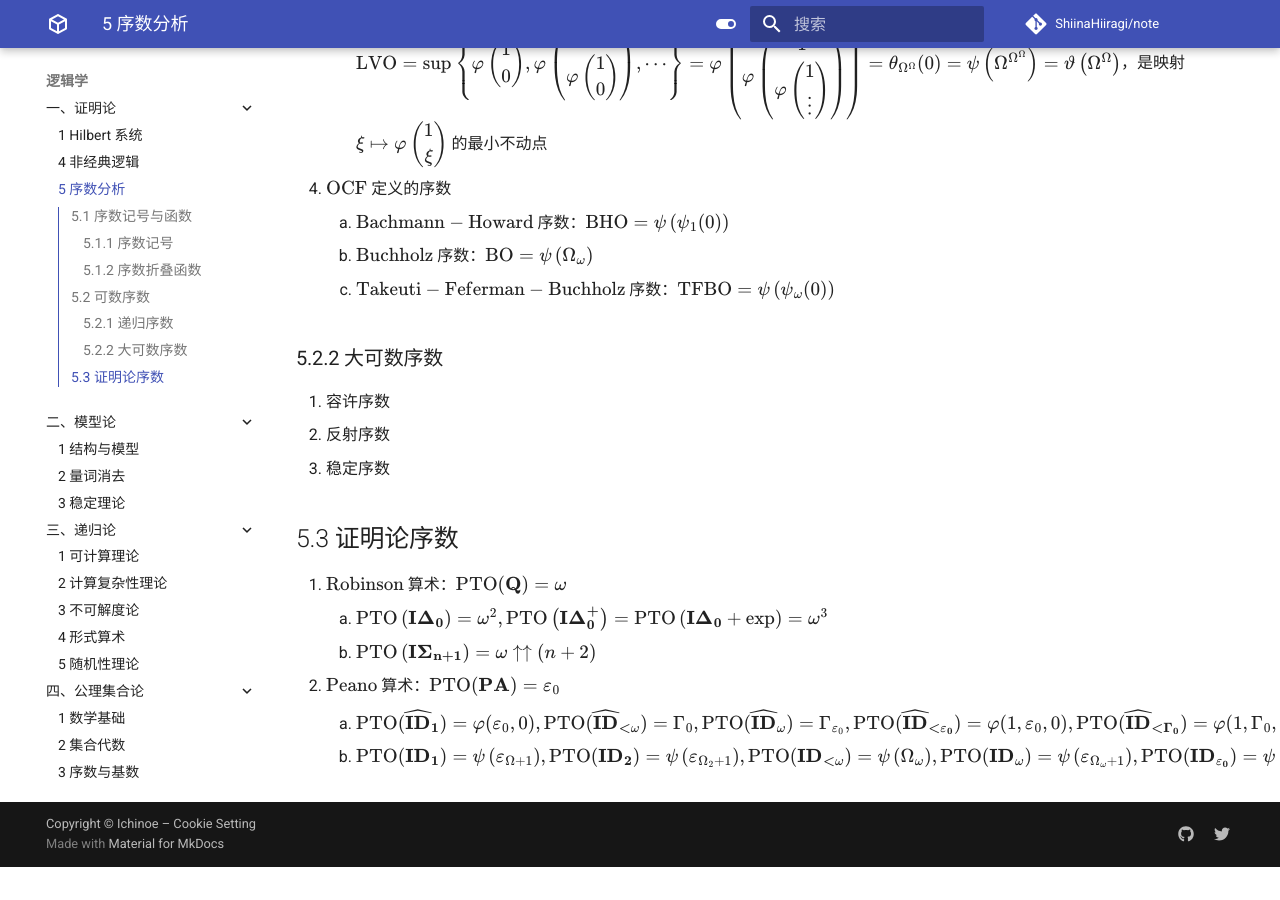
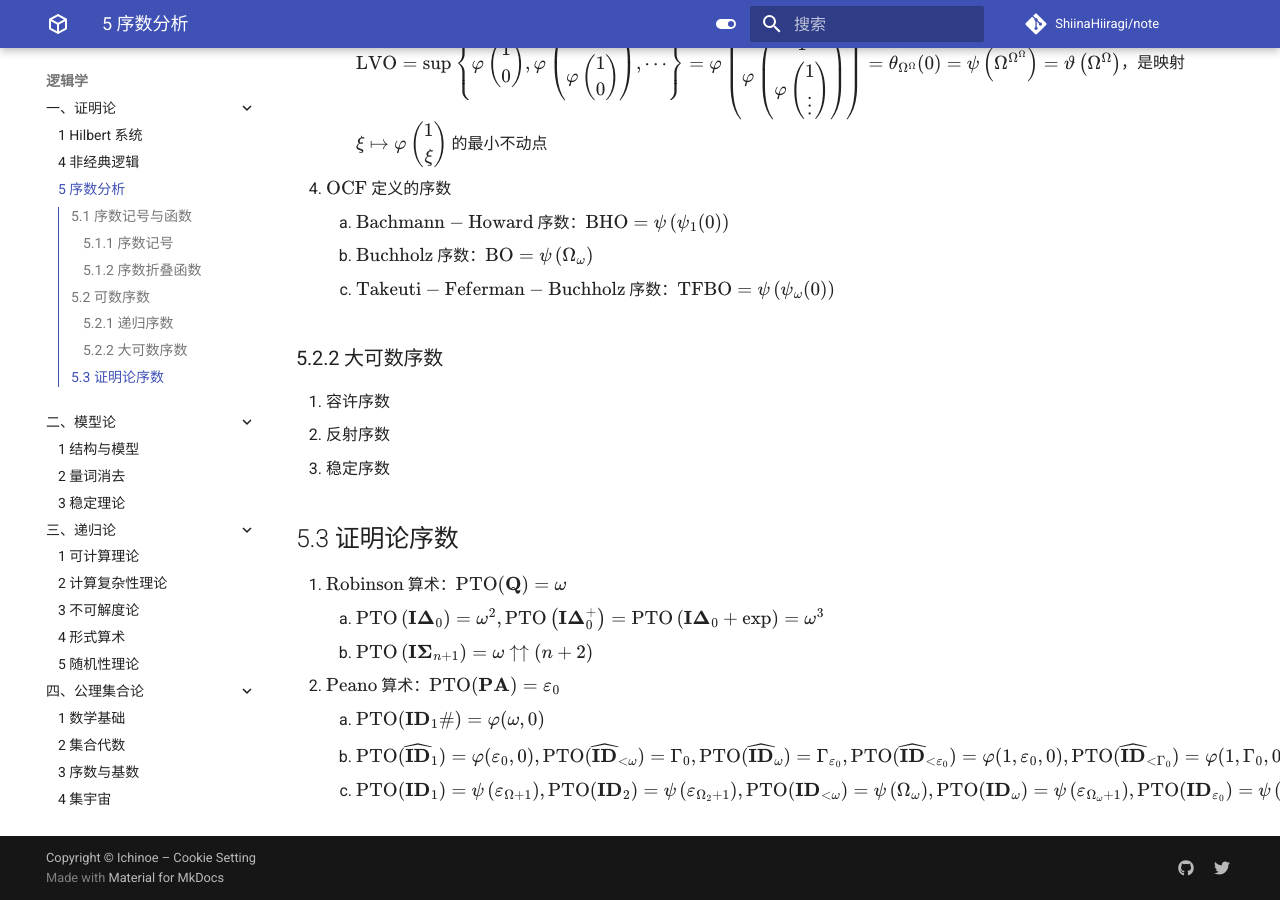
Before and after one commit to ShiinaHiiragi/note, an MkDocs documentation site: the page built from docs/logic/prf/ord.md, in a window 1280 px wide and 900 px high, scrolled down 3463 px. Built offline with MkDocs 1.6.1 and Material for MkDocs 9.7.7, drawn with Linux system fonts in a browser that asks for light colours; comment, search, counter and statistics services are not loaded; before the commit the page ends 4330 px from its top, so only the background shows below that.

Commit message:
add pto for foa

```diff
--- a/docs/logic/prf/ord.md
+++ b/docs/logic/prf/ord.md
@@ -106,8 +106,9 @@
 
 ## 5.3 证明论序数
 1. $\text{Robinson}$ 算术：$\operatorname{PTO}(\mathbf{Q}) = \omega$
-    1. $\operatorname{PTO}\left(\mathbf{I \Delta_{0}}\right)=\omega^{2}, \operatorname{PTO}\left(\mathbf{I \Delta_{0}^{+}}\right)=\operatorname{PTO}\left(\mathbf{I \Delta_{0}}+\exp \right)=\omega^{3}$
-    2. $\operatorname{PTO}\left(\mathbf{I \Sigma_{n+1}}\right)=\omega \uparrow \uparrow (n+2)$
+    1. $\operatorname{PTO}\left(\mathbf{I \Delta}_{0}\right)=\omega^{2}, \operatorname{PTO}\left(\mathbf{I \Delta}_{0}^{+}\right)=\operatorname{PTO}\left(\mathbf{I \Delta}_{0}+\exp \right)=\omega^{3}$
+    2. $\operatorname{PTO}\left(\mathbf{I \Sigma}_{n+1}\right)=\omega \uparrow \uparrow (n+2)$
 2. $\text{Peano}$ 算术：$\operatorname{PTO}(\mathbf{PA}) = \varepsilon_0$
-    1. $\operatorname{PTO}(\widehat{\mathbf{ID}}_\mathbf{1}) = \varphi(\varepsilon_0, 0), \operatorname{PTO}(\widehat{\mathbf{ID}}_\mathbf{<\omega}) = \Gamma_{0}, \operatorname{PTO}(\widehat{\mathbf{ID}}_\mathbf{\omega}) = \Gamma_{\varepsilon_0}, \operatorname{PTO}(\widehat{\mathbf{ID}}_\mathbf{<\varepsilon_0}) = \varphi(1, \varepsilon_0, 0), \operatorname{PTO}(\widehat{\mathbf{ID}}_\mathbf{<\Gamma_0}) = \varphi(1, \Gamma_0, 0)$
-    2. $\operatorname{PTO}(\mathbf{ID_{1}}) = \psi\left(\varepsilon_{\Omega+1}\right), \operatorname{PTO}(\mathbf{ID_{2}}) = \psi\left(\varepsilon_{\Omega_{2}+1}\right), \operatorname{PTO}(\mathbf{ID_{<\omega}}) = \psi\left(\Omega_{\omega}\right), \operatorname{PTO}(\mathbf{ID_{\omega}}) = \psi\left(\varepsilon_{\Omega_{\omega}+1}\right), \operatorname{PTO}(\mathbf{ID_{\varepsilon_0}}) = \psi\left(\Omega_{\varepsilon_{0}}\right)$
+    1. $\operatorname{PTO}(\mathbf{ID}_{1}\#) = \varphi(\omega, 0)$
+    2. $\operatorname{PTO}(\widehat{\mathbf{ID}}_{1}) = \varphi(\varepsilon_0, 0), \operatorname{PTO}(\widehat{\mathbf{ID}}_{<\omega}) = \Gamma_{0}, \operatorname{PTO}(\widehat{\mathbf{ID}}_{\omega}) = \Gamma_{\varepsilon_0}, \operatorname{PTO}(\widehat{\mathbf{ID}}_{<\varepsilon_0}) = \varphi(1, \varepsilon_0, 0), \operatorname{PTO}(\widehat{\mathbf{ID}}_{<\Gamma_0}) = \varphi(1, \Gamma_0, 0)$
+    3. $\operatorname{PTO}(\mathbf{ID}_{1}) = \psi\left(\varepsilon_{\Omega+1}\right), \operatorname{PTO}(\mathbf{ID}_{2}) = \psi\left(\varepsilon_{\Omega_{2}+1}\right), \operatorname{PTO}(\mathbf{ID}_{<\omega}) = \psi\left(\Omega_{\omega}\right), \operatorname{PTO}(\mathbf{ID}_{\omega}) = \psi\left(\varepsilon_{\Omega_{\omega}+1}\right), \operatorname{PTO}(\mathbf{ID}_{\varepsilon_0}) = \psi\left(\Omega_{\varepsilon_{0}}\right)$
```
Also changed, not shown: docs/logic/rec/arith.md (+7 -7 lines).
